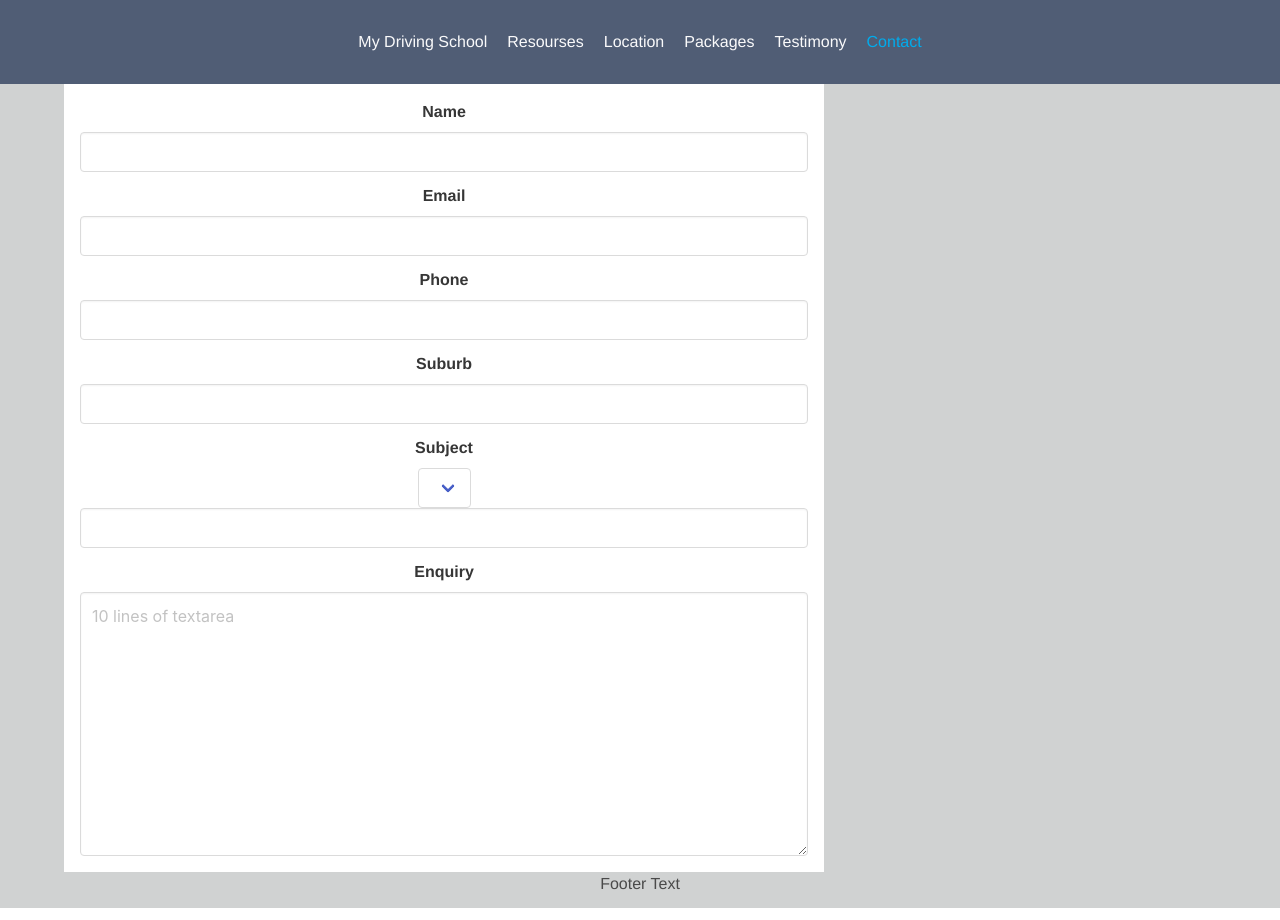
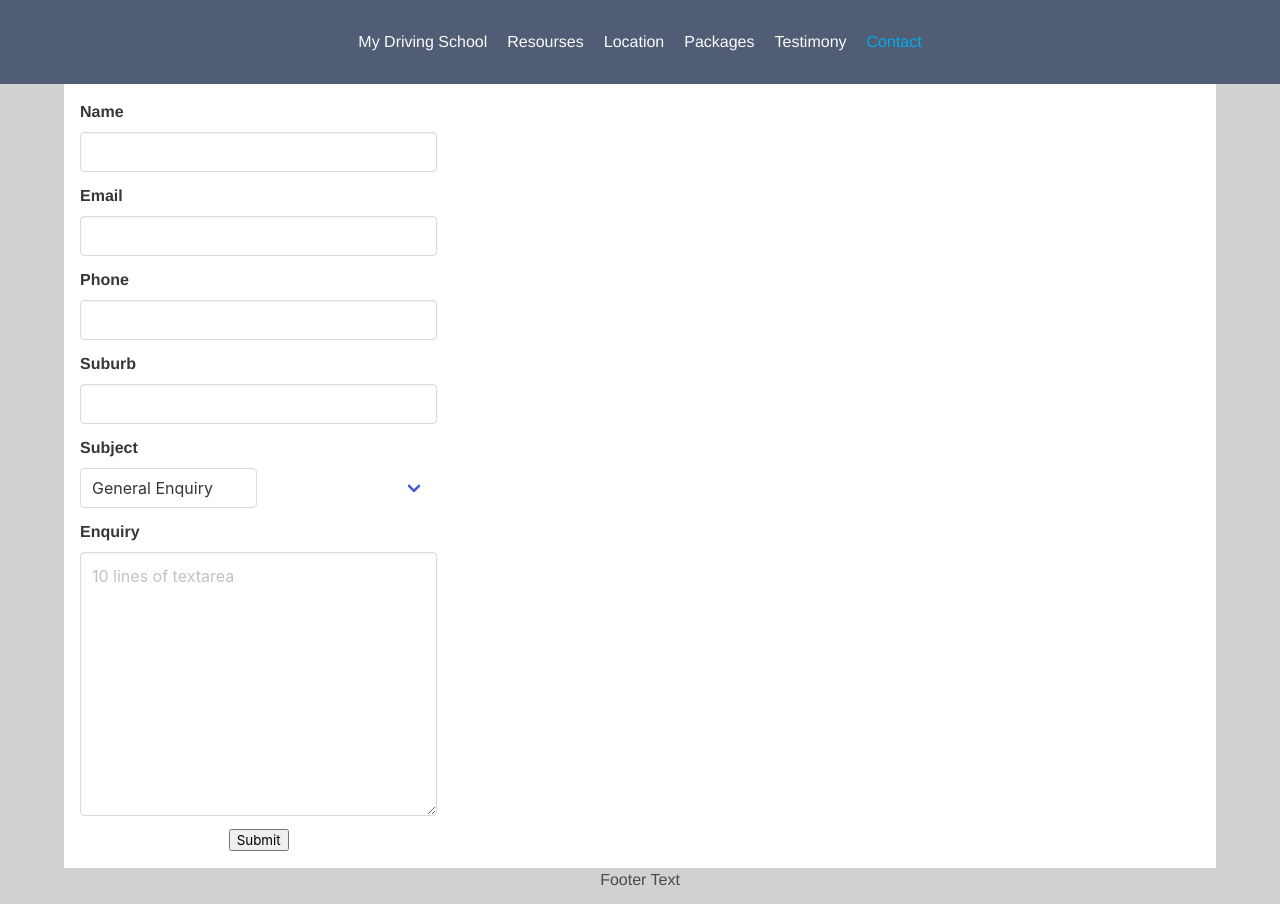
Before and after one commit to NarrowGate/md-client, a Vue app: page /contact in a window 1280 px wide. Built offline with nearby package versions, Linux system fonts and the light colour scheme.

Commit message:
contact scaffold

```diff
--- a/src/views/Contact.vue
+++ b/src/views/Contact.vue
@@ -1,54 +1,60 @@
 <template>
     <section class="container">
-        <div class="columns">
-            <div class="column is-8">
-                <form action="" class="contactForm">
+        <form action="" class="contactForm">
+            <div class="columns">
+
+                <div class="column is-4">
                     <div class="field">
-                        <label for="" class="label">Name</label>
+                        <label for="" class="label has-text-left">Name</label>
                         <div class="control">
                             <input type="text" class="input">
                         </div>
                     </div>
                     <div class="field">
-                        <label for="" class="label">Email</label>
+                        <label for="" class="label has-text-left">Email</label>
                         <div class="control">
                             <input type="email" class="input">
                         </div>
                     </div>
                     <div class="field">
-                        <label for="" class="label">Phone</label>
+                        <label for="" class="label has-text-left">Phone</label>
                         <div class="control">
                             <input type="number" class="input">
                         </div>
                     </div>
                     <div class="field">
-                        <label for="" class="label">Suburb</label>
+                        <label for="" class="label has-text-left">Suburb</label>
                         <div class="control">
                             <input type="text" class="input">
                         </div>
                     </div>
                     <div class="field">
-                        <label for="" class="label">Subject</label>
+                        <label for="" class="label has-text-left">Subject</label>
                         <div class="control">
-                            <div class="select">
+                            <div class="select" style="width: 100%">
                                 <select name="" id="">
-                                    <option value=""></option>
-                                    <option value=""></option>
+                                    <option value="">General Enquiry</option>
+                                    <option value="">Driving Lessons</option>
+                                    <option value="">Lesson and Test</option>
                                 </select>
                             </div>
-                            <input type="text" class="input">
                         </div>
                     </div>
                     <div class="field">
-                        <label for="" class="label">Enquiry</label>
+                        <label for="" class="label has-text-left">Enquiry</label>
                         <div class="control">
                             <textarea class="textarea" placeholder="10 lines of textarea" rows="10"></textarea>
                         </div>
                     </div>
-                </form>
-
+                    <div class="field">
+                        <div class="control">
+                            <input type="submit"/>
+                        </div>
+                    </div>
+                </div>
+                <div class="column is-4"></div>
             </div>
-        </div>
+        </form>
     </section>
 </template>
 
```
